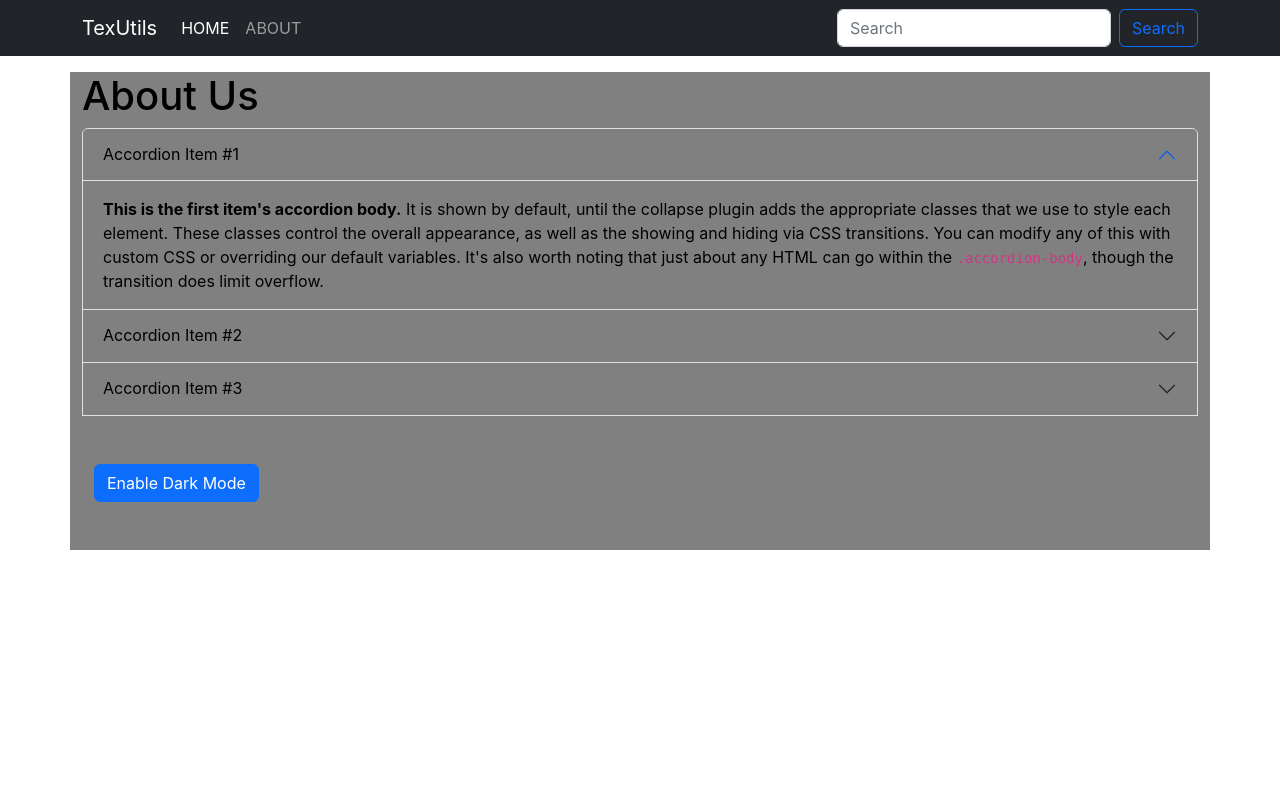
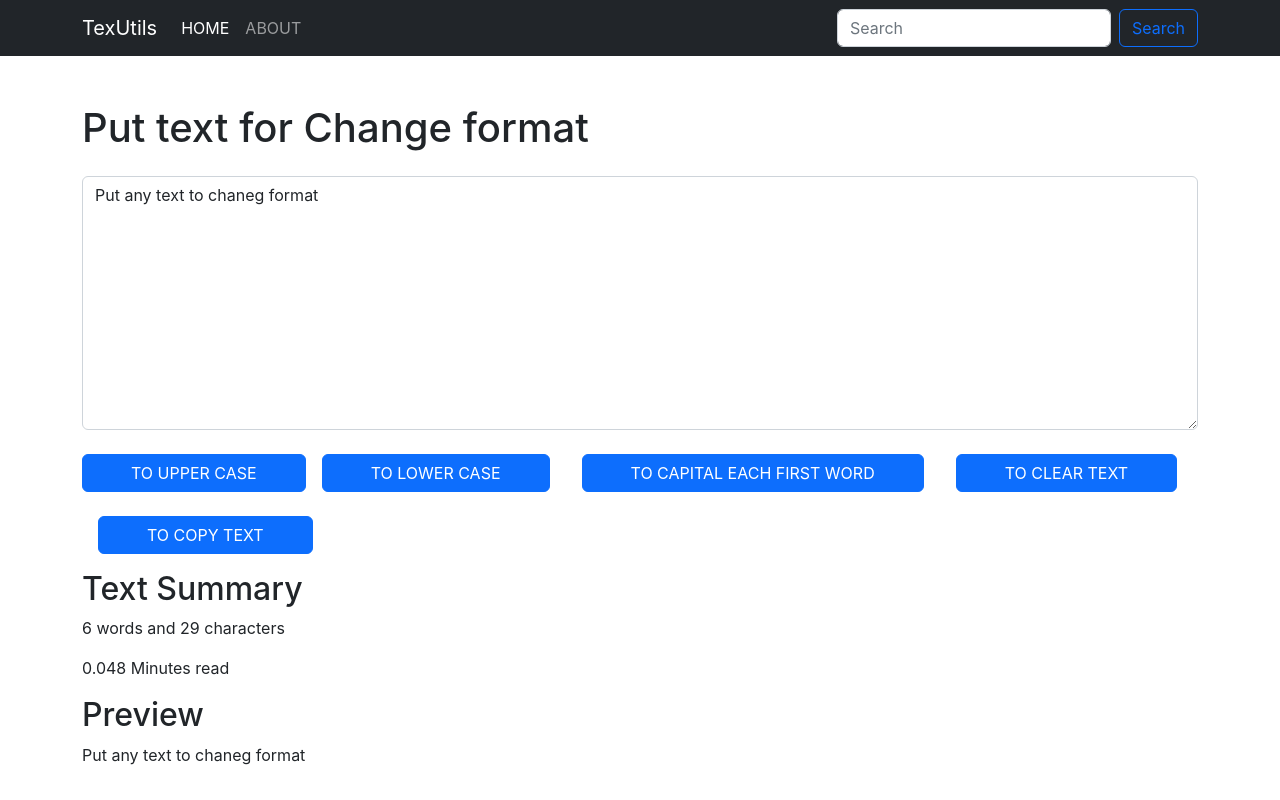
Before and after one commit to MSameer192/sameerReactApp, a React (Create React App) app: page / in a window 1280 px wide. Built offline with nearby package versions, Linux system fonts and the light colour scheme.

Commit message:
COPY BTN

```diff
--- a/src/App.js
+++ b/src/App.js
@@ -1,7 +1,7 @@
 import './App.css';
 import Navbar from './components/Navbar';
 import TextForm from './components/TextForm';
-import About from './components/About';
+// import About from './components/About';
 
 
 
@@ -14,9 +14,9 @@ function App() {
       <Navbar title= "TexUtils" home="HOME"/>
       {/* <Navbar/> */}
 
-      {/* <TextForm heading="Put text for Change format" /> */}
+      <TextForm heading="Put text for Change format" />
 
-      <About/>
+      {/* <About/> */}
       </>
     </div>
   );
--- a/src/components/TextForm.js
+++ b/src/components/TextForm.js
@@ -23,6 +23,11 @@ export default function TextForm(props) {
     setText(event.target.value)
   }
 
+  const toHandleCopy = () => {
+    let text = document.getElementById("exampleFormControlTextarea1");
+    text.select();
+    navigator.clipboard.writeText(text.value)
+  }
 
   const tOCapitalEachWord = () => {
 
@@ -52,7 +57,7 @@ export default function TextForm(props) {
         <button className="btn btn-primary mt-4 mx-3 px-5" onClick={tOLowerCase} > TO LOWER CASE </button>
         <button className="btn btn-primary mt-4 mx-3 px-5" onClick={tOCapitalEachWord} > TO CAPITAL EACH FIRST WORD </button>
         <button className="btn btn-primary mt-4 mx-3 px-5" onClick={tOClearCase} > TO CLEAR TEXT </button>
-
+        <button className="btn btn-primary mt-4 mx-3 px-5" onClick={toHandleCopy} > TO COPY TEXT </button>
 
 
         <h2 className='mt-3'>Text Summary</h2>
```
